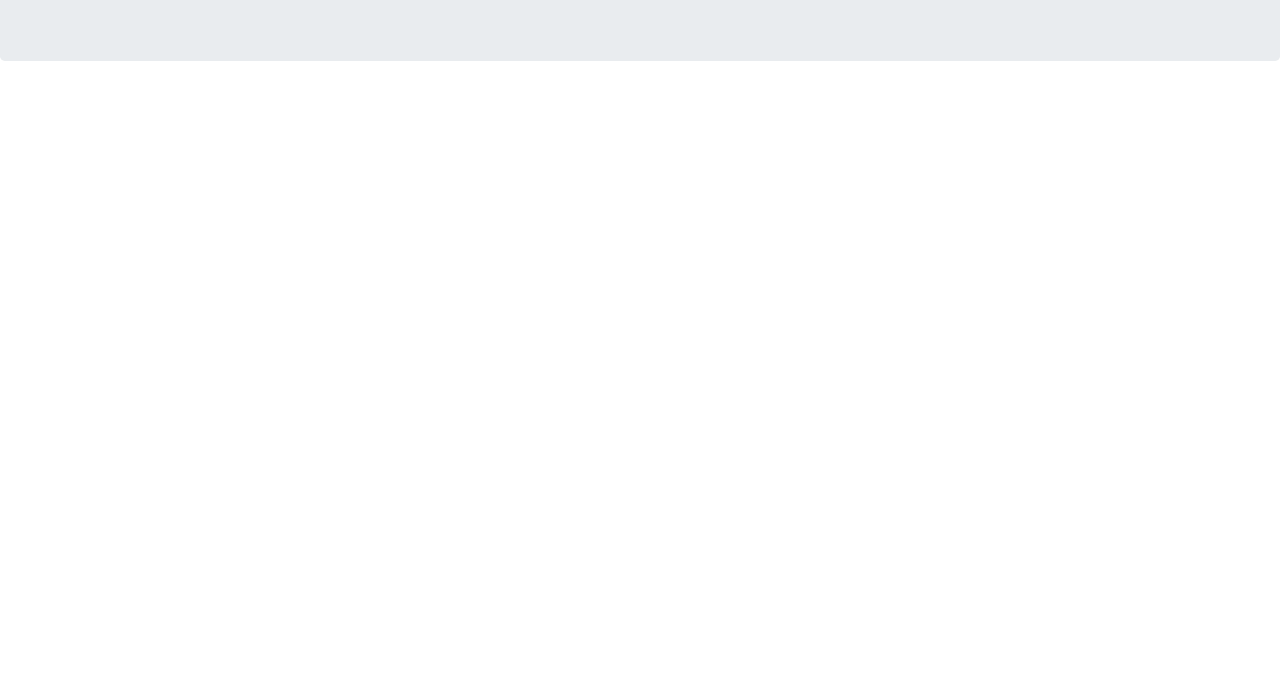
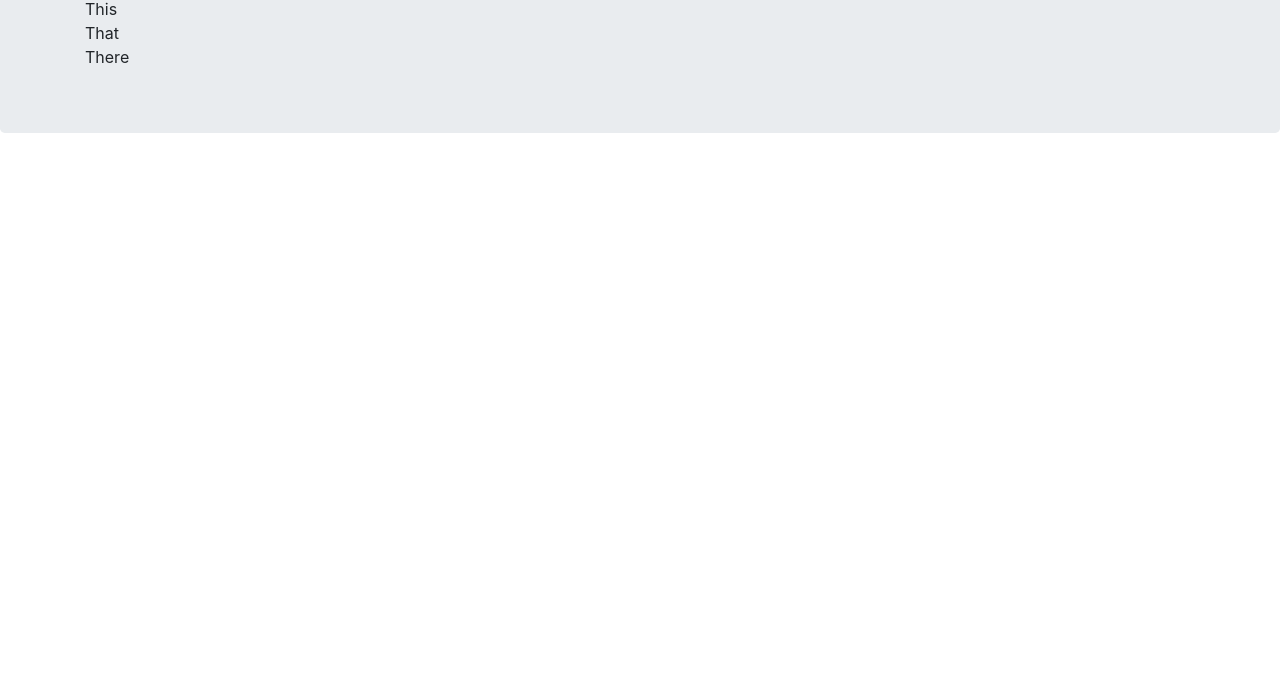
Before and after one commit to jmaldia/projectcode-phase2-independent-project, a plain HTML site: page index.html in a window 1280 px wide. Shown: the part 123-800 px from the top of the page. Drawn offline with nearby package versions, Linux system fonts and the light colour scheme.

Commit message:
Adds structure to index

```diff
--- a/index.html
+++ b/index.html
@@ -15,6 +15,12 @@
 
     <div class="jumbotron">
         <h1>Health and Spices</h1>
+        <nav></nav>
+        <section class="container">
+          <div class="box">This</div>
+          <div class="box">That</div>
+          <div class="box">There</div>
+        </section>
     </div>
 
     <!-- Optional JavaScript -->
```
